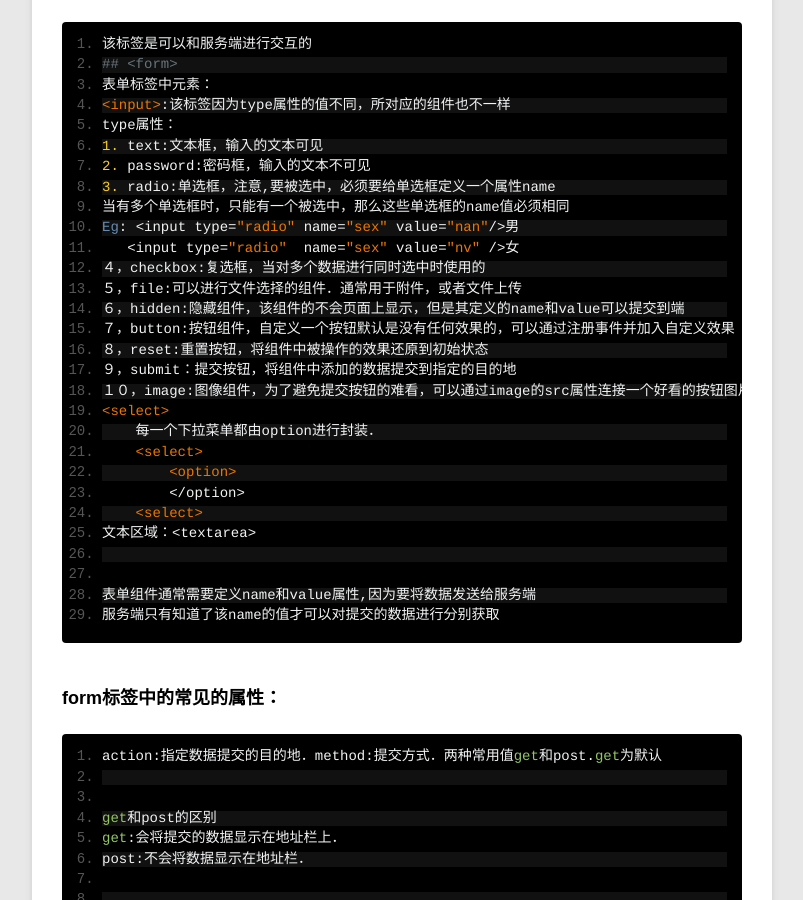
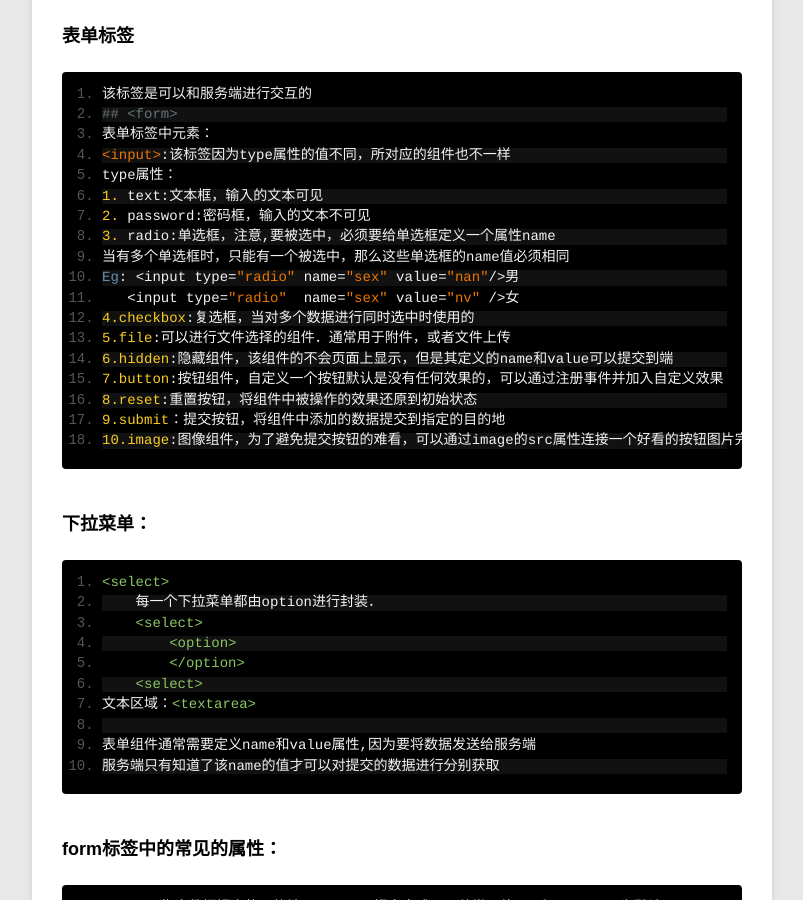
Before and after one commit to androidcoder90/androidcoder90.github.io, a Jekyll site: the page built from _posts/blog/2014-10-29-html.md, in a window 1280 px wide and 900 px high, scrolled down 3125 px. Shown: the whole window, without its empty margins (78-881 px from the left). Built offline with Jekyll 4.4.1, drawn with Linux system fonts in a browser that asks for light colours; Markdown is read by kramdown in place of the engine named in the settings; some of the changed text lies outside the part shown.

Commit message:
Update 2014-10-29-html.md

```diff
--- a/_posts/blog/2014-10-29-html.md
+++ b/_posts/blog/2014-10-29-html.md
@@ -18,16 +18,15 @@ html中的数据都会封装在标签当中，因为可以通过标签中的属
     	<body></body>
     </html>
 
-
-head:网页的一些属性信息，比如：标题
-body:网页显示的数据内容．
+    head:网页的一些属性信息，比如：标题
+    body:网页显示的数据内容．
 
 
 ###标签的特点：
-对于数据进行封装，那么就有开始标签与结束标签
-但是也有一些标签只体现单一功能，所以不需要结束标签，规范中要求必须要结束，所以这样的标签在内部结束
+    对于数据进行封装，那么就有开始标签与结束标签
+    但是也有一些标签只体现单一功能，所以不需要结束标签，规范中要求必须要结束，所以这样的标签在内部结束
 
-如：<br/><hr/> <img/><input/>
+    如：<br/><hr/> <img/><input/>
 
 ###标签格式：
     <标签名　属性名＝"属性值">数据<／标签名>
@@ -79,13 +78,13 @@ body:网页显示的数据内容．
 ###图像标签：
     <img>
     <img src="" alt="图像说明文字"/>
+
 ###表格标签：
     <table>
     表格由行所组成，行由单元格组成
     表格中默认都有一个tbody标签
 
-
-        <table　border="１"　bordercolor="red" width="60%" cellpadding="10" cellspacig="0">
+        <table　border="1"　bordercolor="red" width="60%" cellpadding="10" cellspacig="0">
             <tr>
                 <th></th> //th有居中和加粗的特性
                 <th></th>
@@ -113,14 +112,9 @@ body:网页显示的数据内容．
     超链接的另一个作用
     定位标记.(锚标记)
 
-
     <a name="top">一个位置</a>
 
-
     <a href="＃top">获取那个位置</a>
-
-
-
 
 ### 表单标签
     该标签是可以和服务端进行交互的
@@ -134,13 +128,14 @@ body:网页显示的数据内容．
     当有多个单选框时，只能有一个被选中，那么这些单选框的name值必须相同
     Eg: <input type="radio" name="sex" value="nan"/>男
        <input type="radio"  name="sex" value="nv" />女
-    ４，checkbox:复选框，当对多个数据进行同时选中时使用的
-    ５，file:可以进行文件选择的组件．通常用于附件，或者文件上传
-    ６，hidden:隐藏组件，该组件的不会页面上显示，但是其定义的name和value可以提交到端
-    ７，button:按钮组件，自定义一个按钮默认是没有任何效果的，可以通过注册事件并加入自定义效果
-    ８，reset:重置按钮，将组件中被操作的效果还原到初始状态
-    ９，submit：提交按钮，将组件中添加的数据提交到指定的目的地
-    １０，image:图像组件，为了避免提交按钮的难看，可以通过image的src属性连接一个好看的按钮图片完成提交效果
+    4.checkbox:复选框，当对多个数据进行同时选中时使用的
+    5.file:可以进行文件选择的组件．通常用于附件，或者文件上传
+    6.hidden:隐藏组件，该组件的不会页面上显示，但是其定义的name和value可以提交到端
+    7.button:按钮组件，自定义一个按钮默认是没有任何效果的，可以通过注册事件并加入自定义效果
+    8.reset:重置按钮，将组件中被操作的效果还原到初始状态
+    9.submit：提交按钮，将组件中添加的数据提交到指定的目的地
+    10.image:图像组件，为了避免提交按钮的难看，可以通过image的src属性连接一个好看的按钮图片完成提交效果
+
 ###下拉菜单：
     <select>
         每一个下拉菜单都由option进行封装．
@@ -150,7 +145,6 @@ body:网页显示的数据内容．
         <select>
     文本区域：<textarea>
 
-
     表单组件通常需要定义name和value属性,因为要将数据发送给服务端
     服务端只有知道了该name的值才可以对提交的数据进行分别获取
 
@@ -158,23 +152,18 @@ body:网页显示的数据内容．
 ###form标签中的常见的属性：
     action:指定数据提交的目的地．method:提交方式．两种常用值get和post.get为默认
 
-
     get和post的区别
     get:会将提交的数据显示在地址栏上．
     post:不会将数据显示在地址栏．
 
-
     get:提交的数据的体积受地址栏的限制
     Post:可以提交大体积数据
-
 
     get:对于敏感信息不安全
     post:对于敏感信息安全
 
-
     get:会将提交信息封装在请求行，也就是http消息头之前
     post:会将提交信息封装在数据体中，也就是http消息头之后的空行后
-
 
     对于服务端而言
     表单提交尽量用post,因为涉及到编码问题，因为tomcat服务端默认的是ISO8859-1
```
